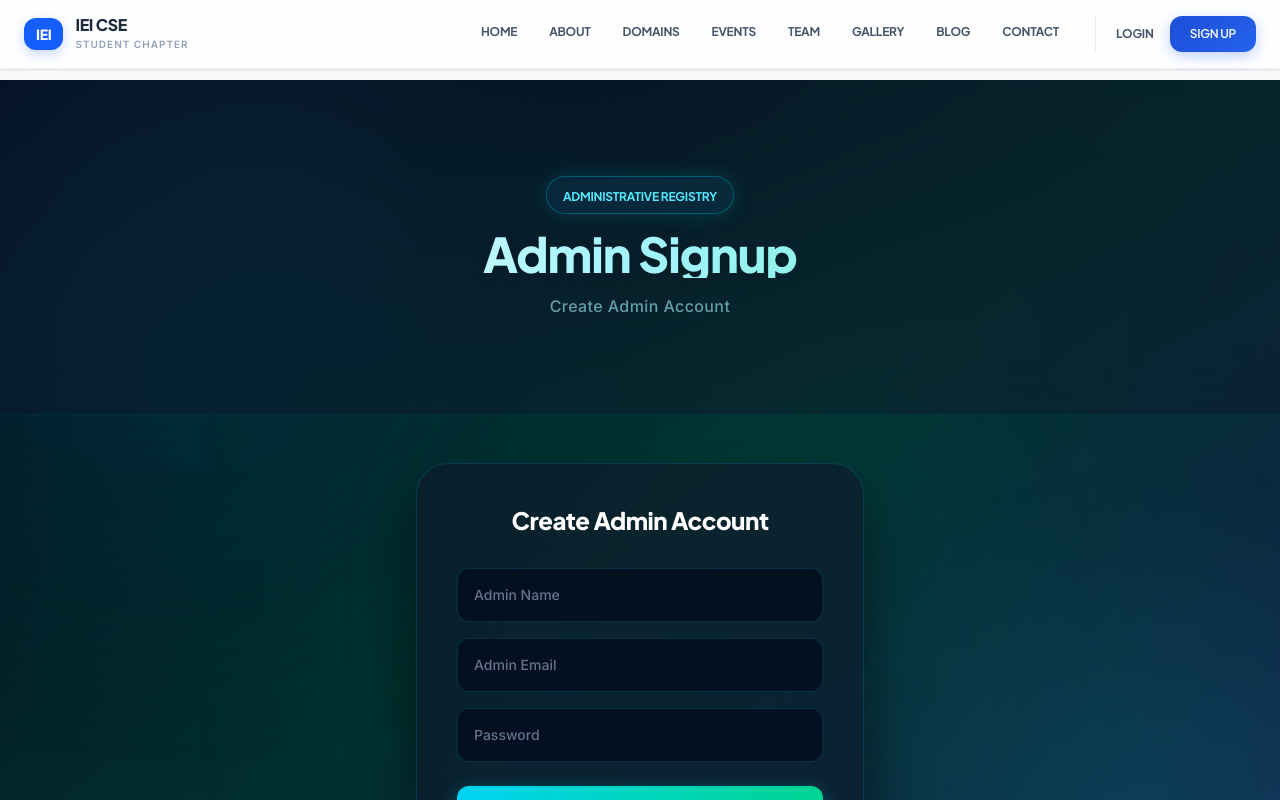
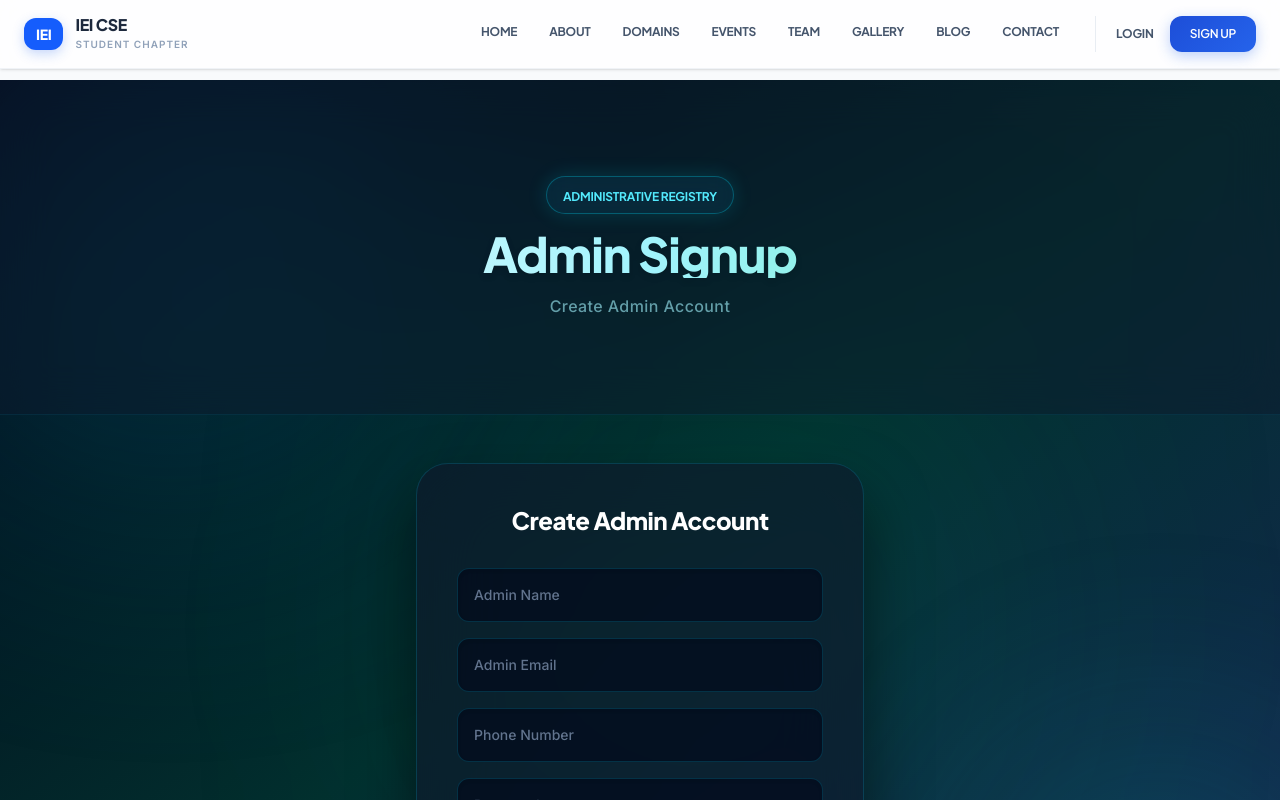
Before and after one commit to jadonvansh2005/IEI-CSE-WEB, a React (Vite) app in the folder frontend/: page /admin-signup in a window 1280 px wide. Shown: the top 800 px of the page. Built offline with nearby package versions, Linux system fonts and the light colour scheme.

Commit message:
Fixed admin signup and updated Prisma schema

```diff
--- a/frontend/src/pages/AdminSignup.jsx
+++ b/frontend/src/pages/AdminSignup.jsx
@@ -15,6 +15,9 @@ function AdminSignup() {
   const [password, setPassword] =
     useState("");
 
+  const [phone, setPhone] =
+  useState("");
+
   const [loading, setLoading] =
     useState(false);
 
@@ -31,7 +34,8 @@ function AdminSignup() {
         {
           name,
           email,
-          password
+          password,
+          phone
         }
       );
 
@@ -117,6 +121,17 @@ function AdminSignup() {
           />
 
           <input
+            type="text"
+            placeholder="Phone Number"
+            value={phone}
+            onChange={(e) =>
+              setPhone(e.target.value)
+            }
+            className="w-full bg-slate-950/60 border border-cyan-500/20 text-white p-4 rounded-xl placeholder-slate-500 font-medium text-sm focus:outline-none focus:border-emerald-400 focus:ring-4 focus:ring-emerald-500/10 mb-4 shadow-inner transition-all duration-300"
+            required
+          />
+
+          <input
             type="password"
             placeholder="Password"
             value={password}
```
Also changed, not shown: 2 other files (tests, documents, lock files or other folders).
